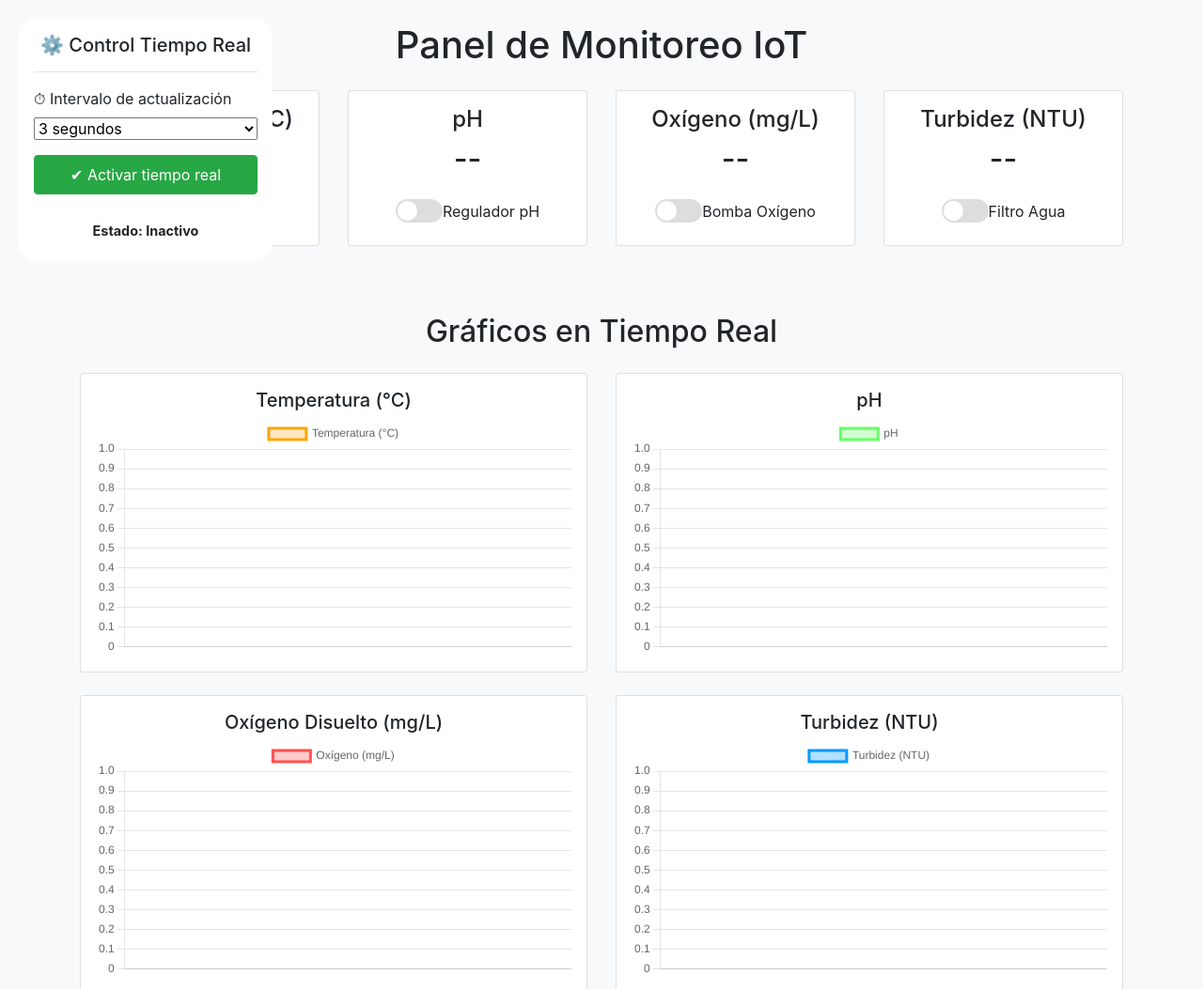
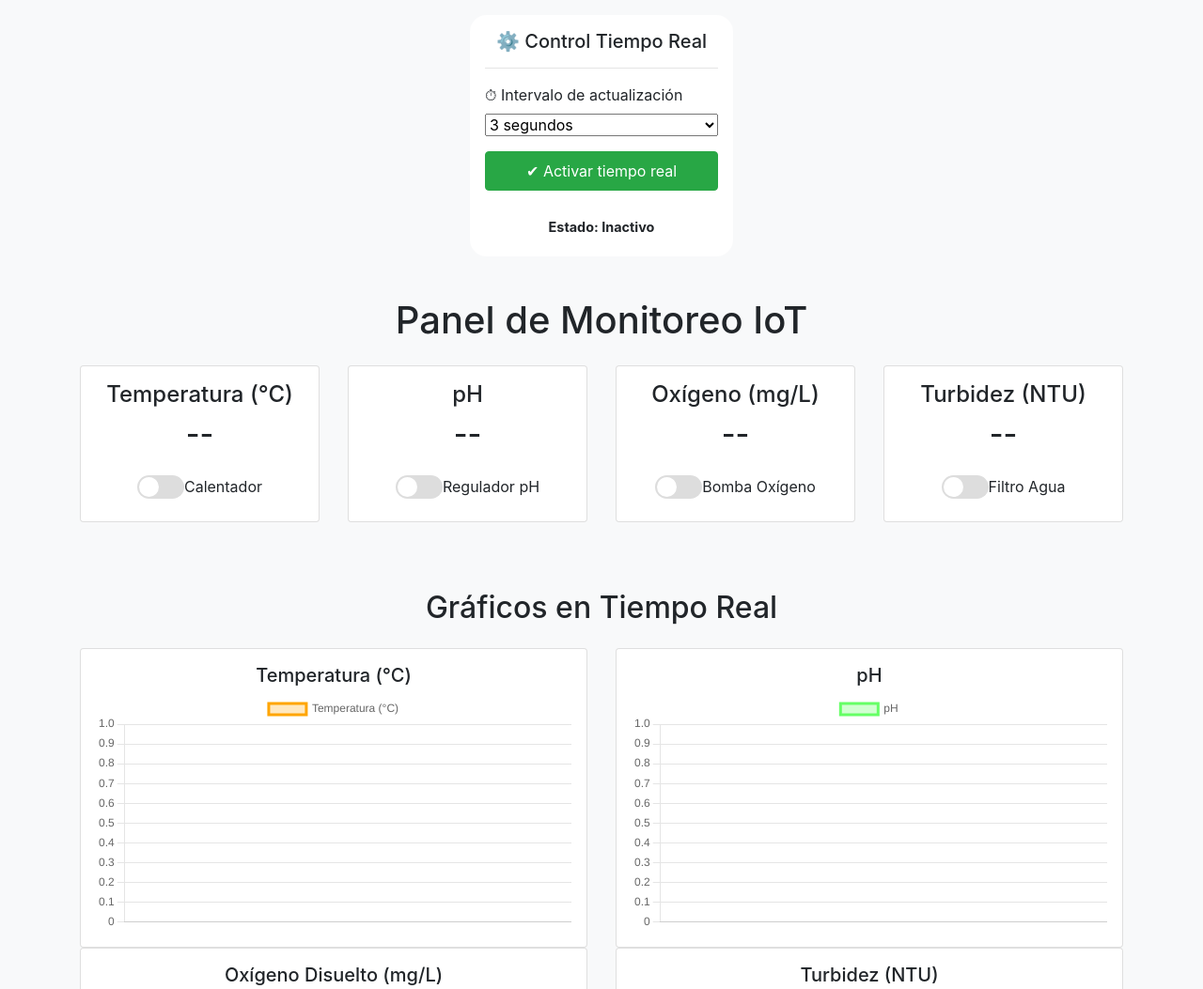
Before and after one commit to axceldevs/aquaiotapp, a website: page public/index.html in a window 1280 px wide. Shown: the top 1053 px of the page at 94% size. Drawn offline with Linux system fonts and the light colour scheme; no server answers.

Commit message:
control panel time real

```diff
--- a/public/index.html
+++ b/public/index.html
@@ -5,20 +5,75 @@
     <title>AquaIoTApp</title>
     <link rel="stylesheet" href="libs/bootstrap.min.css">
     <link rel="stylesheet" href="css/styles.css">
+
+    <style>
+        /* Espacio superior para que el panel flotante no tape contenido en móvil */
+        @media (max-width: 768px) {
+            .content-wrapper {
+                margin-top: 260px !important;
+            }
+        }
+
+        @media (min-width: 769px) {
+            .content-wrapper {
+                margin-top: 20px;
+            }
+        }
+    </style>
 </head>
+
 <body class="bg-light">
 
-<div class="container py-4">
+<!-- === PANEL RESPONSIVE CENTRADO === -->
+<div class="mt-3 d-flex justify-content-center">
+    <div style="max-width: 280px; width: 100%;">
+        <div class="card shadow-lg border-0 p-3" style="border-radius: 18px;">
+
+            <h5 class="mb-3 text-center fw-bold">⚙️ Control Tiempo Real</h5>
+
+            <hr class="mt-0 mb-3">
+
+            <!-- Selector de intervalo -->
+            <label class="fw-semibold mb-2">⏱ Intervalo de actualización</label>
+            <select id="intervalSelector" class="form-select rounded-pill mb-3 shadow-sm">
+                <option value="1000">1 segundo</option>
+                <option value="2000">2 segundos</option>
+                <option value="3000" selected>3 segundos</option>
+                <option value="5000">5 segundos</option>
+                <option value="10000">10 segundos</option>
+            </select>
+
+            <!-- Botón ON/OFF -->
+            <button id="btnToggleRealtime"
+                    class="btn btn-success w-100 py-2 rounded-pill shadow-sm mb-3 fw-semibold">
+                ✔ Activar tiempo real
+            </button>
+
+            <!-- Estado -->
+            <div class="text-center mt-2">
+                <span id="realtimeStatus"
+                    class="badge text-bg-secondary px-3 py-2"
+                    style="font-size: 0.9rem;">
+                    Estado: Inactivo
+                </span>
+            </div>
+
+        </div>
+    </div>
+</div>
+
+<!-- === CONTENIDO GENERAL === -->
+<div class="container content-wrapper py-4">
+
     <h1 class="text-center mb-4">Panel de Monitoreo IoT</h1>
 
     <div class="row g-4">
 
         <!-- TEMPERATURA -->
-        <div class="col-md-3">
+        <div class="col-12 col-sm-6 col-lg-3">
             <div class="card text-center p-3 shadow">
                 <h4>Temperatura (°C)</h4>
                 <h2 id="temperatureValue">--</h2>
-
                 <label class="form-switch mt-3">
                     <input type="checkbox" id="temperatureSwitch" onchange="toggleActuator('temperature', this.checked)">
                     <span class="slider"></span> Calentador
@@ -27,11 +82,10 @@
         </div>
 
         <!-- PH -->
-        <div class="col-md-3">
+        <div class="col-12 col-sm-6 col-lg-3">
             <div class="card text-center p-3 shadow">
                 <h4>pH</h4>
                 <h2 id="phValue">--</h2>
-
                 <label class="form-switch mt-3">
                     <input type="checkbox" id="switchPH" onchange="toggleActuator('ph', this.checked)">
                     <span class="slider"></span> Regulador pH
@@ -40,11 +94,10 @@
         </div>
 
         <!-- OXÍGENO -->
-        <div class="col-md-3">
+        <div class="col-12 col-sm-6 col-lg-3">
             <div class="card text-center p-3 shadow">
                 <h4>Oxígeno (mg/L)</h4>
                 <h2 id="oxygenValue">--</h2>
-
                 <label class="form-switch mt-3">
                     <input type="checkbox" id="switchOxygen" onchange="toggleActuator('oxygen', this.checked)">
                     <span class="slider"></span> Bomba Oxígeno
@@ -53,48 +106,50 @@
         </div>
 
         <!-- TURBIDEZ -->
-        <div class="col-md-3">
+        <div class="col-12 col-sm-6 col-lg-3">
             <div class="card text-center p-3 shadow">
                 <h4>Turbidez (NTU)</h4>
                 <h2 id="turbidityValue">--</h2>
-
                 <label class="form-switch mt-3">
                     <input type="checkbox" id="turbiditySwitch" onchange="toggleActuator('turbidity', this.checked)">
                     <span class="slider"></span> Filtro Agua
                 </label>
             </div>
         </div>
+
     </div>
 </div>
 
+<!-- === GRÁFICOS === -->
 <div class="container mt-5">
+
     <h2 class="text-center mb-4">Gráficos en Tiempo Real</h2>
 
     <div class="row g-4">
 
-        <div class="col-md-6">
+        <div class="col-12 col-md-6">
             <div class="card p-3 shadow">
                 <h5 class="text-center">Temperatura (°C)</h5>
                 <canvas id="chartTemp"></canvas>
             </div>
         </div>
 
-        <div class="col-md-6">
+        <div class="col-12 col-md-6">
             <div class="card p-3 shadow">
                 <h5 class="text-center">pH</h5>
                 <canvas id="chartPH"></canvas>
             </div>
         </div>
 
-        <div class="col-md-6">
-            <div class="card p-3 shadow mt-4">
+        <div class="col-12 col-md-6">
+            <div class="card p-3 shadow mt-4 mt-md-0">
                 <h5 class="text-center">Oxígeno Disuelto (mg/L)</h5>
                 <canvas id="chartOxygen"></canvas>
             </div>
         </div>
 
-        <div class="col-md-6">
-            <div class="card p-3 shadow mt-4">
+        <div class="col-12 col-md-6">
+            <div class="card p-3 shadow mt-4 mt-md-0">
                 <h5 class="text-center">Turbidez (NTU)</h5>
                 <canvas id="chartTurb"></canvas>
             </div>
@@ -102,41 +157,9 @@
 
     </div>
 </div>
-<div class="card shadow-lg border-0 p-3"
-     style="width: 270px; position: absolute; top: 20px; left: 20px; border-radius: 18px;">
 
-    <h5 class="mb-3 text-center fw-bold">
-        ⚙️ Control Tiempo Real
-    </h5>
-
-    <!-- Línea divisoria elegante -->
-    <hr class="mt-0 mb-3">
-
-    <!-- Selector de intervalo -->
-    <label class="fw-semibold mb-2">⏱ Intervalo de actualización</label>
-    <select id="intervalSelector" class="form-select rounded-pill mb-3 shadow-sm">
-        <option value="1000">1 segundo</option>
-        <option value="2000">2 segundos</option>
-        <option value="3000" selected>3 segundos</option>
-        <option value="5000">5 segundos</option>
-        <option value="10000">10 segundos</option>
-    </select>
-
-    <!-- Botón ON/OFF mejorado -->
-    <button id="btnToggleRealtime"
-            class="btn btn-success w-100 py-2 rounded-pill shadow-sm mb-3 fw-semibold">
-        ✔ Activar tiempo real
-    </button>
-
-    <!-- Estado con badge elegante -->
-    <div class="text-center mt-2">
-        <span id="realtimeStatus" class="badge text-bg-secondary px-3 py-2"
-              style="font-size: 0.9rem;">
-            Estado: Inactivo
-        </span>
-    </div>
-</div>
 <script src="libs/chart.js"></script>
 <script src="js/app.js"></script>
+
 </body>
 </html>
```
